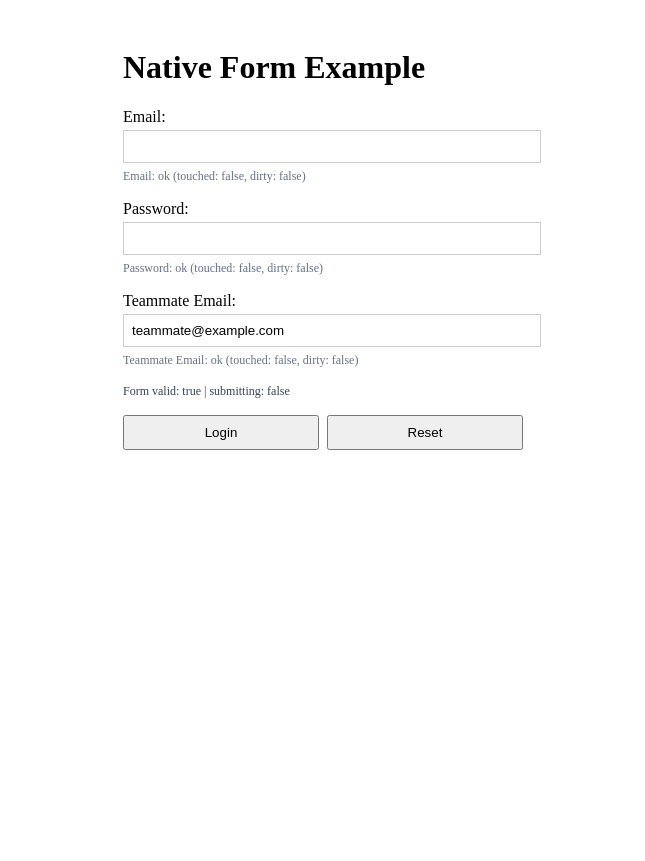
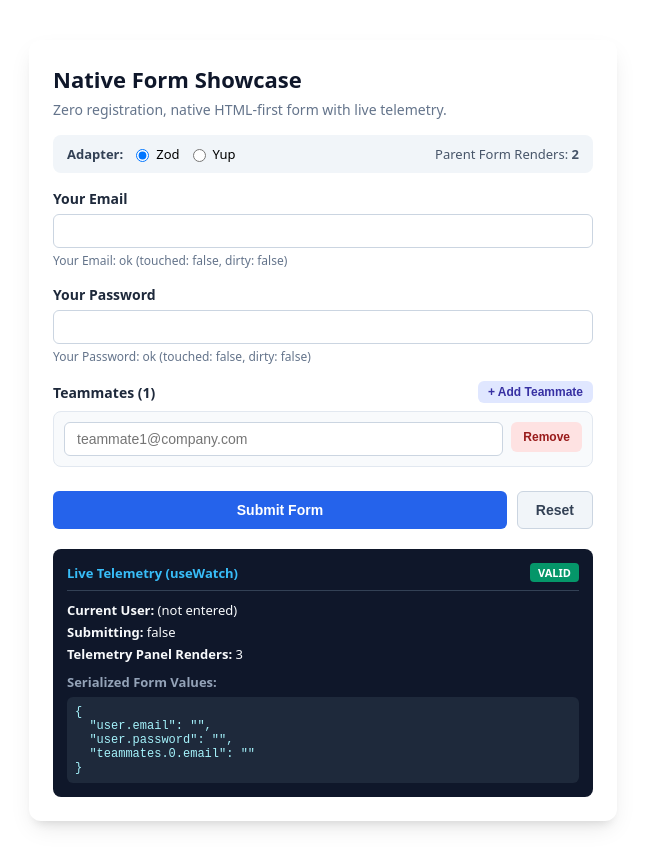
Before and after one commit to sunilsv26/native-form, a React (Vite) app in the folder examples/vite/: page / in a window 1280 px wide. Shown: the whole page, without its empty margins (317-962 px from the left). Before the commit the page ends 800 px from the top, so only its background shows below. Built offline with nearby package versions, Linux system fonts and the light colour scheme.

Commit message:
feat(example-vite): enhance showcase with dynamic field arrays, useWatch telemetry, and adapter switcher

```diff
--- a/examples/vite/package.json
+++ b/examples/vite/package.json
@@ -10,15 +10,17 @@
   "dependencies": {
     "@native-form/core": "workspace:^",
     "@native-form/react": "workspace:^",
+    "@native-form/yup": "workspace:*",
     "@native-form/zod": "workspace:*",
     "react": "^18.0.0",
     "react-dom": "^18.0.0",
+    "yup": "^1.7.1",
     "zod": "^4.4.3"
   },
   "devDependencies": {
+    "@native-form/adapter-contracts": "workspace:*",
     "@vitejs/plugin-react": "^4.0.0",
     "typescript": "^5.7.0",
-    "vite": "^5.0.0",
-    "@native-form/adapter-contracts": "workspace:*"
+    "vite": "^5.0.0"
   }
 }
--- a/examples/vite/src/main.tsx
+++ b/examples/vite/src/main.tsx
@@ -1,13 +1,22 @@
-import React, { useMemo } from "react";
+import React, { useId, useMemo, useRef, useState } from "react";
 import ReactDOM from "react-dom/client";
 import { arrayItemPath, formPath } from "@native-form/core";
-import { useField, useForm } from "@native-form/react";
+import {
+  useField,
+  useForm,
+  UseFormResult,
+  useWatch,
+} from "@native-form/react";
 import { zodResolver } from "@native-form/zod";
+import { yupResolver } from "@native-form/yup";
 import { z } from "zod";
+import * as yup from "yup";
 
-const loginSchema = z.object({
+// --- Schemas ---
+
+const zodLoginSchema = z.object({
   user: z.object({
-    email: z.string().email("Enter a valid email"),
+    email: z.string().email("Enter a valid email address"),
     password: z.string().min(8, "Password must be at least 8 characters"),
   }),
   teammates: z.array(
@@ -17,11 +26,33 @@ const loginSchema = z.object({
   ),
 });
 
+const yupLoginSchema = yup.object({
+  user: yup.object({
+    email: yup
+      .string()
+      .email("Enter a valid email address")
+      .required("Email is required"),
+    password: yup
+      .string()
+      .min(8, "Password must be at least 8 characters")
+      .required("Password is required"),
+  }),
+  teammates: yup.array().of(
+    yup.object({
+      email: yup
+        .string()
+        .email("Enter a valid teammate email")
+        .required("Teammate email is required"),
+    }),
+  ),
+});
+
 const USER_EMAIL = formPath("user", "email");
 const USER_PASSWORD = formPath("user", "password");
-const TEAMMATE_0_EMAIL = arrayItemPath("teammates", 0, "email");
 
-const FieldStatus = ({
+// --- Components ---
+
+function FieldStatus({
   label,
   touched,
   dirty,
@@ -31,129 +62,430 @@ const FieldStatus = ({
   touched: boolean;
   dirty: boolean;
   error?: string;
-}) => {
+}) {
   return (
     <p
       style={{
-        margin: "6px 0 0",
+        margin: "4px 0 0",
         fontSize: "12px",
-        color: error ? "#b42318" : "#667085",
+        color: error ? "#e11d48" : "#64748b",
       }}
     >
-      {label}: {error ?? "ok"} (touched: {String(touched)}, dirty:{" "}
-      {String(dirty)})
+      {label}: {error ? <strong>{error}</strong> : "ok"} (touched:{" "}
+      {String(touched)}, dirty: {String(dirty)})
     </p>
   );
-};
+}
 
-const App = () => {
-  const schema = useMemo(() => zodResolver(loginSchema), []);
+function InputField({
+  form,
+  name,
+  label,
+  type = "text",
+  defaultValue = "",
+}: {
+  form: UseFormResult;
+  name: string;
+  label: string;
+  type?: string;
+  defaultValue?: string;
+}) {
+  const field = useField({ form, name });
 
+  return (
+    <div style={{ display: "flex", flexDirection: "column" }}>
+      <label
+        htmlFor={name}
+        style={{ fontSize: "14px", fontWeight: 600, color: "#1e293b" }}
+      >
+        {label}
+      </label>
+      <input
+        id={name}
+        name={name}
+        type={type}
+        defaultValue={defaultValue}
+        style={{
+          width: "100%",
+          padding: "8px 12px",
+          marginTop: "6px",
+          borderRadius: "6px",
+          border: field.invalid ? "1.5px solid #e11d48" : "1px solid #cbd5e1",
+          outline: "none",
+          fontSize: "14px",
+          boxSizing: "border-box",
+        }}
+      />
+      <FieldStatus
+        label={label}
+        touched={field.touched}
+        dirty={field.dirty}
+        error={field.error}
+      />
+    </div>
+  );
+}
+
+function TeammateRow({
+  form,
+  name,
+  index,
+  onRemove,
+}: {
+  form: UseFormResult;
+  name: string;
+  index: number;
+  onRemove: () => void;
+}) {
+  const field = useField({ form, name });
+
+  return (
+    <div
+      style={{
+        display: "flex",
+        alignItems: "flex-start",
+        gap: "8px",
+        padding: "10px",
+        background: "#f8fafc",
+        borderRadius: "8px",
+        border: "1px solid #e2e8f0",
+      }}
+    >
+      <div style={{ flex: 1 }}>
+        <input
+          name={name}
+          type="email"
+          placeholder={`teammate${index + 1}@company.com`}
+          defaultValue=""
+          style={{
+            width: "100%",
+            padding: "8px 12px",
+            borderRadius: "6px",
+            border: field.invalid ? "1.5px solid #e11d48" : "1px solid #cbd5e1",
+            outline: "none",
+            fontSize: "14px",
+            boxSizing: "border-box",
+          }}
+        />
+        {field.error ? (
+          <p
+            style={{
+              margin: "4px 0 0",
+              fontSize: "12px",
+              color: "#e11d48",
+              fontWeight: 500,
+            }}
+          >
+            {field.error}
+          </p>
+        ) : null}
+      </div>
+      <button
+        type="button"
+        onClick={onRemove}
+        style={{
+          padding: "8px 12px",
+          backgroundColor: "#fee2e2",
+          color: "#991b1b",
+          border: "none",
+          borderRadius: "6px",
+          cursor: "pointer",
+          fontWeight: 600,
+          fontSize: "12px",
+        }}
+      >
+        Remove
+      </button>
+    </div>
+  );
+}
+
+// Live telemetry panel using `useWatch` to demonstrate isolated re-renders
+function LiveTelemetry({ form }: { form: UseFormResult }) {
+  const renderCountRef = useRef(0);
+  renderCountRef.current++;
+
+  const userEmail = useWatch({ form, name: USER_EMAIL });
+  const isValid = useWatch({ form, selector: (s) => s.valid });
+  const isSubmitting = useWatch({ form, selector: (s) => s.submitting });
+  const allValues = useWatch({ form });
+
+  return (
+    <div
+      style={{
+        marginTop: "20px",
+        padding: "14px",
+        background: "#0f172a",
+        color: "#f8fafc",
+        borderRadius: "8px",
+        fontSize: "13px",
+      }}
+    >
+      <div
+        style={{
+          display: "flex",
+          justifyContent: "space-between",
+          alignItems: "center",
+          marginBottom: "10px",
+          borderBottom: "1px solid #334155",
+          paddingBottom: "8px",
+        }}
+      >
+        <span style={{ fontWeight: 700, color: "#38bdf8" }}>
+          Live Telemetry (useWatch)
+        </span>
+        <span
+          style={{
+            fontSize: "11px",
+            padding: "2px 8px",
+            borderRadius: "4px",
+            backgroundColor: isValid ? "#059669" : "#dc2626",
+            color: "#fff",
+            fontWeight: 600,
+          }}
+        >
+          {isValid ? "VALID" : "INVALID"}
+        </span>
+      </div>
+
+      <p style={{ margin: "4px 0" }}>
+        <strong>Current User:</strong> {String(userEmail || "(not entered)")}
+      </p>
+      <p style={{ margin: "4px 0" }}>
+        <strong>Submitting:</strong> {String(isSubmitting)}
+      </p>
+      <p style={{ margin: "4px 0" }}>
+        <strong>Telemetry Panel Renders:</strong> {renderCountRef.current}
+      </p>
+
+      <div style={{ marginTop: "10px" }}>
+        <span style={{ fontWeight: 600, color: "#94a3b8" }}>
+          Serialized Form Values:
+        </span>
+        <pre
+          style={{
+            margin: "6px 0 0",
+            padding: "8px",
+            background: "#1e293b",
+            borderRadius: "6px",
+            overflowX: "auto",
+            fontSize: "12px",
+            color: "#a5f3fc",
+          }}
+        >
+          {JSON.stringify(allValues, null, 2)}
+        </pre>
+      </div>
+    </div>
+  );
+}
+
+// --- Main App ---
+
+export function App() {
+  const [adapterType, setAdapterType] = useState<"zod" | "yup">("zod");
+  const [teammateIds, setTeammateIds] = useState<number[]>([1]);
+
+  const appRenders = useRef(0);
+  appRenders.current++;
+
+  const schema = useMemo(() => {
+    return adapterType === "zod"
+      ? zodResolver(zodLoginSchema)
+      : yupResolver(yupLoginSchema);
+  }, [adapterType]);
+
+  // subscribe: false ensures the App component does NOT re-render on input keystrokes
   const form = useForm({
     schema,
+    subscribe: false,
     onSubmit: (values) => {
-      console.log("SUBMIT:", values);
-      alert("Login successful! Check console for values.");
+      console.log("SUBMIT SUCCESS:", values);
+      alert(`Login Successful!\n${JSON.stringify(values, null, 2)}`);
+    },
+    onInvalid: (errors) => {
+      console.warn("FORM INVALID:", errors);
     },
   });
-  const email = useField({ form, name: USER_EMAIL });
-  const password = useField({ form, name: USER_PASSWORD });
-  const teammateEmail = useField({ form, name: TEAMMATE_0_EMAIL });
+
+  const addTeammate = () => {
+    setTeammateIds((prev) => [...prev, Date.now()]);
+  };
+
+  const removeTeammate = (index: number) => {
+    setTeammateIds((prev) => prev.filter((_, i) => i !== index));
+  };
 
   return (
-    <div style={{ maxWidth: "400px", margin: "0 auto", padding: "20px" }}>
-      <h1>Native Form Example</h1>
+    <div
+      style={{
+        maxWidth: "540px",
+        margin: "40px auto",
+        padding: "24px",
+        fontFamily: "system-ui, -apple-system, BlinkMacSystemFont, sans-serif",
+        backgroundColor: "#ffffff",
+        borderRadius: "12px",
+        boxShadow: "0 10px 25px -5px rgba(0, 0, 0, 0.1), 0 8px 10px -6px rgba(0, 0, 0, 0.1)",
+      }}
+    >
+      <div style={{ marginBottom: "16px" }}>
+        <h1 style={{ margin: "0 0 6px", fontSize: "22px", color: "#0f172a" }}>
+          Native Form Showcase
+        </h1>
+        <p style={{ margin: 0, fontSize: "14px", color: "#64748b" }}>
+          Zero registration, native HTML-first form with live telemetry.
+        </p>
+      </div>
+
+      {/* Adapter selector & App render counter */}
+      <div
+        style={{
+          display: "flex",
+          justifyContent: "space-between",
+          alignItems: "center",
+          padding: "10px 14px",
+          background: "#f1f5f9",
+          borderRadius: "8px",
+          marginBottom: "16px",
+          fontSize: "13px",
+        }}
+      >
+        <div style={{ display: "flex", gap: "8px", alignItems: "center" }}>
+          <span style={{ fontWeight: 600, color: "#334155" }}>Adapter:</span>
+          <label style={{ cursor: "pointer", display: "flex", gap: "4px" }}>
+            <input
+              type="radio"
+              name="adapter"
+              checked={adapterType === "zod"}
+              onChange={() => setAdapterType("zod")}
+            />
+            Zod
+          </label>
+          <label style={{ cursor: "pointer", display: "flex", gap: "4px" }}>
+            <input
+              type="radio"
+              name="adapter"
+              checked={adapterType === "yup"}
+              onChange={() => setAdapterType("yup")}
+            />
+            Yup
+          </label>
+        </div>
+
+        <span style={{ color: "#475569", fontWeight: 500 }}>
+          Parent Form Renders: <strong>{appRenders.current}</strong>
+        </span>
+      </div>
+
       <form
         ref={form.formRef}
         noValidate
         style={{ display: "flex", flexDirection: "column", gap: "16px" }}
       >
-        <div>
-          <label htmlFor={USER_EMAIL}>Email:</label>
-          <input
-            id={USER_EMAIL}
-            name={USER_EMAIL}
-            type="email"
+        <InputField
+          form={form}
+          name={USER_EMAIL}
+          label="Your Email"
+          type="email"
+          defaultValue=""
+        />
+
+        <InputField
+          form={form}
+          name={USER_PASSWORD}
+          label="Your Password"
+          type="password"
+          defaultValue=""
+        />
+
+        {/* Dynamic Field Array */}
+        <div style={{ display: "flex", flexDirection: "column", gap: "8px" }}>
+          <div
             style={{
-              width: "100%",
-              padding: "8px",
-              marginTop: "4px",
-              borderWidth: "1px",
-              borderStyle: "solid",
-              borderColor: "#ccc",
+              display: "flex",
+              justifyContent: "space-between",
+              alignItems: "center",
             }}
-          />
-          <FieldStatus
-            label="Email"
-            touched={email.touched}
-            dirty={email.dirty}
-            error={email.error}
-          />
+          >
+            <label
+              style={{
+                fontSize: "14px",
+                fontWeight: 600,
+                color: "#1e293b",
+              }}
+            >
+              Teammates ({teammateIds.length})
+            </label>
+            <button
+              type="button"
+              onClick={addTeammate}
+              style={{
+                padding: "4px 10px",
+                backgroundColor: "#e0e7ff",
+                color: "#3730a3",
+                border: "none",
+                borderRadius: "6px",
+                cursor: "pointer",
+                fontWeight: 600,
+                fontSize: "12px",
+              }}
+            >
+              + Add Teammate
+            </button>
+          </div>
+
+          {teammateIds.map((id, index) => {
+            const fieldName = arrayItemPath("teammates", index, "email");
+            return (
+              <TeammateRow
+                key={id}
+                form={form}
+                name={fieldName}
+                index={index}
+                onRemove={() => removeTeammate(index)}
+              />
+            );
+          })}
         </div>
 
-        <div>
-          <label htmlFor={USER_PASSWORD}>Password:</label>
-          <input
-            id={USER_PASSWORD}
-            name={USER_PASSWORD}
-            type="password"
+        <div style={{ display: "flex", gap: "10px", marginTop: "8px" }}>
+          <button
+            type="submit"
             style={{
-              width: "100%",
-              padding: "8px",
-              marginTop: "4px",
-              borderWidth: "1px",
-              borderStyle: "solid",
-              borderColor: "#ccc",
+              flex: 1,
+              padding: "10px",
+              backgroundColor: "#2563eb",
+              color: "#ffffff",
+              border: "none",
+              borderRadius: "6px",
+              fontWeight: 600,
+              fontSize: "14px",
+              cursor: "pointer",
             }}
-          />
-          <FieldStatus
-            label="Password"
-            touched={password.touched}
-            dirty={password.dirty}
-            error={password.error}
-          />
-        </div>
-
-        <div>
-          <label htmlFor={TEAMMATE_0_EMAIL}>Teammate Email:</label>
-          <input
-            id={TEAMMATE_0_EMAIL}
-            name={TEAMMATE_0_EMAIL}
-            type="email"
-            defaultValue="teammate@example.com"
+          >
+            Submit Form
+          </button>
+          <button
+            type="reset"
             style={{
-              width: "100%",
-              padding: "8px",
-              marginTop: "4px",
-              borderWidth: "1px",
-              borderStyle: "solid",
-              borderColor: "#ccc",
+              padding: "10px 18px",
+              backgroundColor: "#f1f5f9",
+              color: "#334155",
+              border: "1px solid #cbd5e1",
+              borderRadius: "6px",
+              fontWeight: 600,
+              fontSize: "14px",
+              cursor: "pointer",
             }}
-          />
-          <FieldStatus
-            label="Teammate Email"
-            touched={teammateEmail.touched}
-            dirty={teammateEmail.dirty}
-            error={teammateEmail.error}
-          />
-        </div>
-
-        <p style={{ margin: 0, fontSize: "12px", color: "#344054" }}>
-          Form valid: {String(form.formState.valid)} | submitting:{" "}
-          {String(form.formState.submitting)}
-        </p>
-
-        <div style={{ display: "flex", gap: "8px" }}>
-          <button type="submit" style={{ flex: 1, padding: "8px" }}>
-            Login
-          </button>
-          <button type="reset" style={{ flex: 1, padding: "8px" }}>
+          >
             Reset
           </button>
         </div>
       </form>
+
+      <LiveTelemetry form={form} />
     </div>
   );
-};
+}
 
 ReactDOM.createRoot(document.getElementById("root")!).render(<App />);
```
Also changed, not shown: 1 other file (tests, documents, lock files or other folders).
